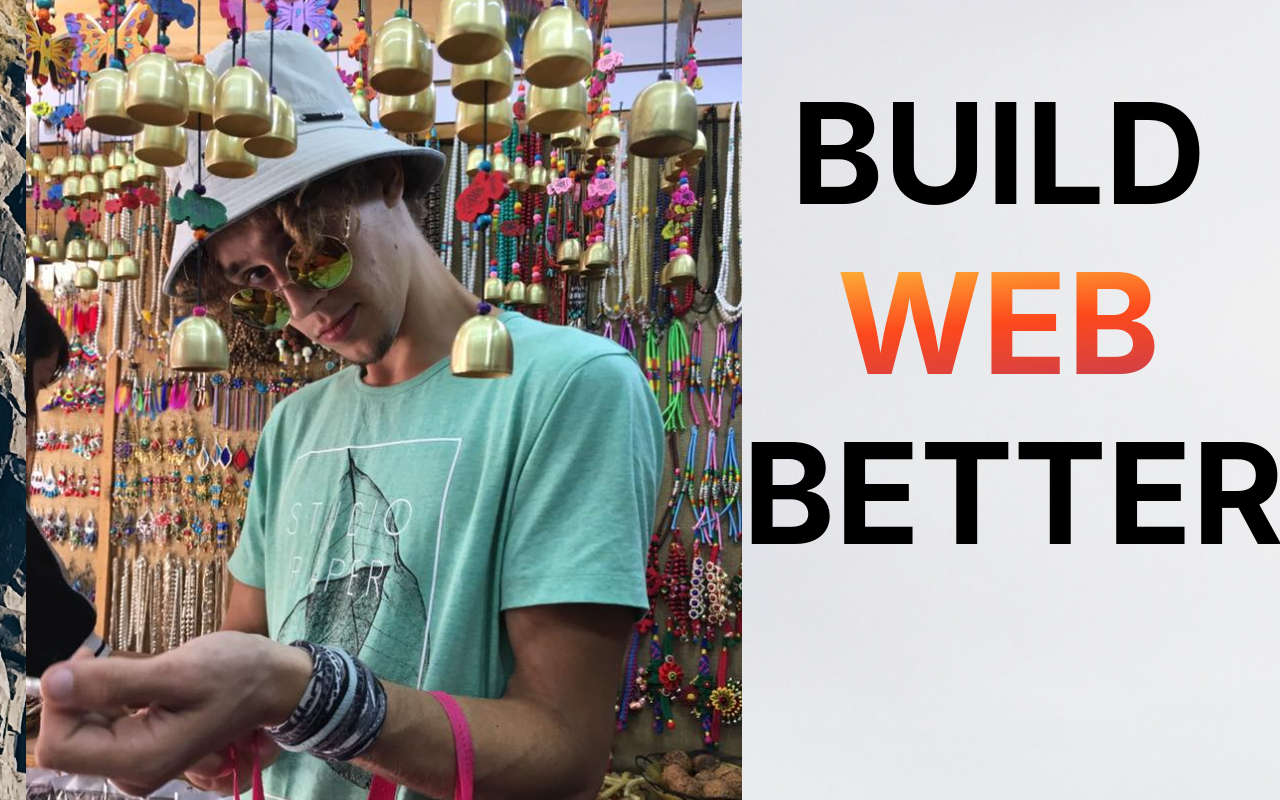
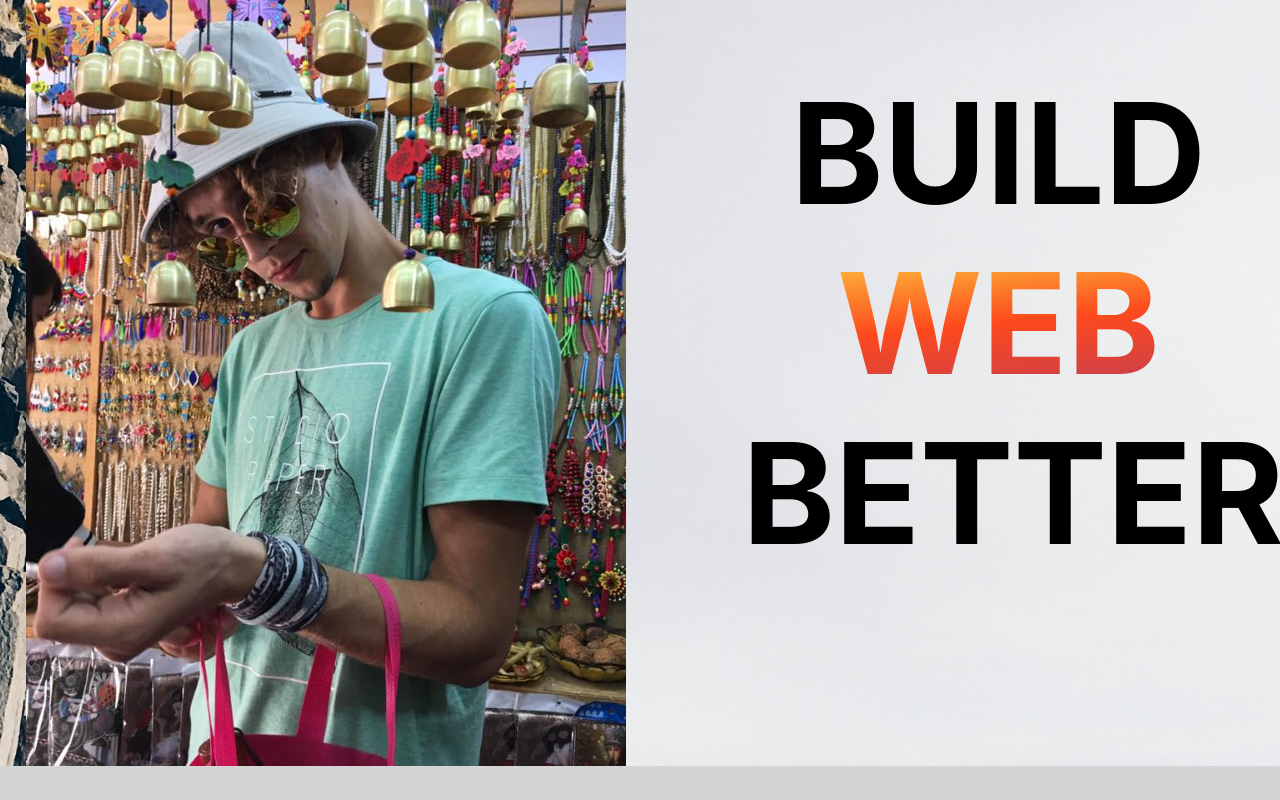
Before and after one commit to ddwk21/oldReactPortfolio, a React (Create React App) app: page / in a window 1280 px wide. Shown: the top 800 px of the page. Built offline with nearby package versions, Linux system fonts and the light colour scheme.

Commit message:
Further refined responsiveness in text and images

```diff
--- a/src/App.css
+++ b/src/App.css
@@ -45,7 +45,7 @@
 
 .hero{
   display: flex;
-  justify-content: space-evenly;
+  justify-content: space-between;
   width: 100%;
 }
 .heroTxtContainer{
@@ -99,10 +99,12 @@
 }
 
 .portfolioJpg{
-  width: 100%;
-  height: auto;
+  width: auto;
+  height: 800px;
   z-index: 5;
   margin-left:2vw;
+  margin-top:0;
+  margin-bottom:-2%;
 }
 
 .portfolioPhotoContainer{
@@ -176,6 +178,14 @@ a{
   .heroTxt{font-size: 110px;}
 }
 
+@media screen and (max-width: 1050px){
+  .heroTxt{font-size: 90px;}
+}
+
+
+@media screen and (max-width: 988px){
+  .heroTxt{font-size: 75px;}
+}
 @media screen and (max-width: 910px){
   .techs{
     display:flex;
@@ -184,6 +194,11 @@ a{
   }
   .rustContainer{
     flex-direction: column;
+    align-items: center;
+    text-align: center;
+  }
+  .rustTxt{
+    align-items: center;
   }
   .portfolioPhotoContainer{
     display: none;
```
